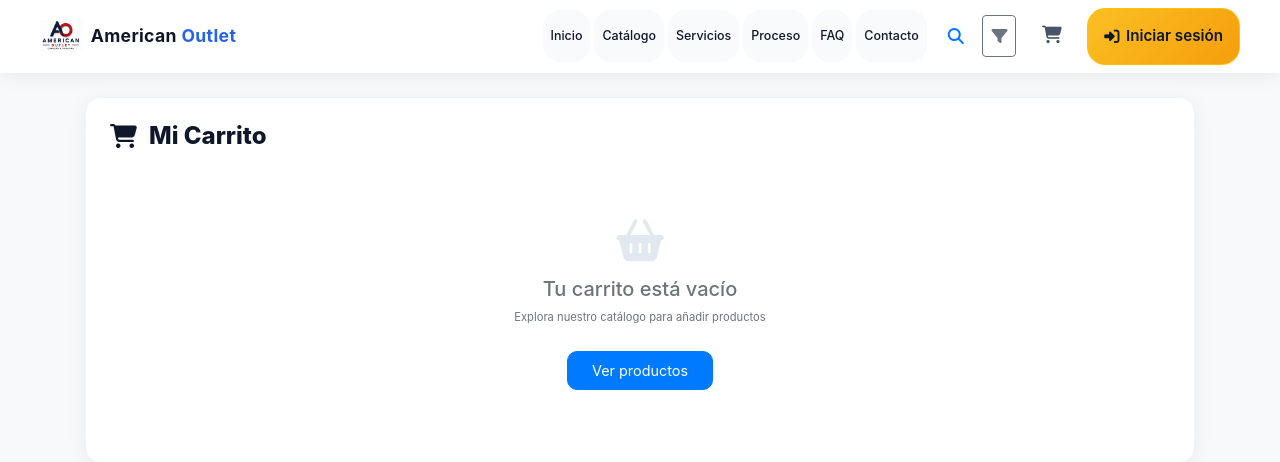
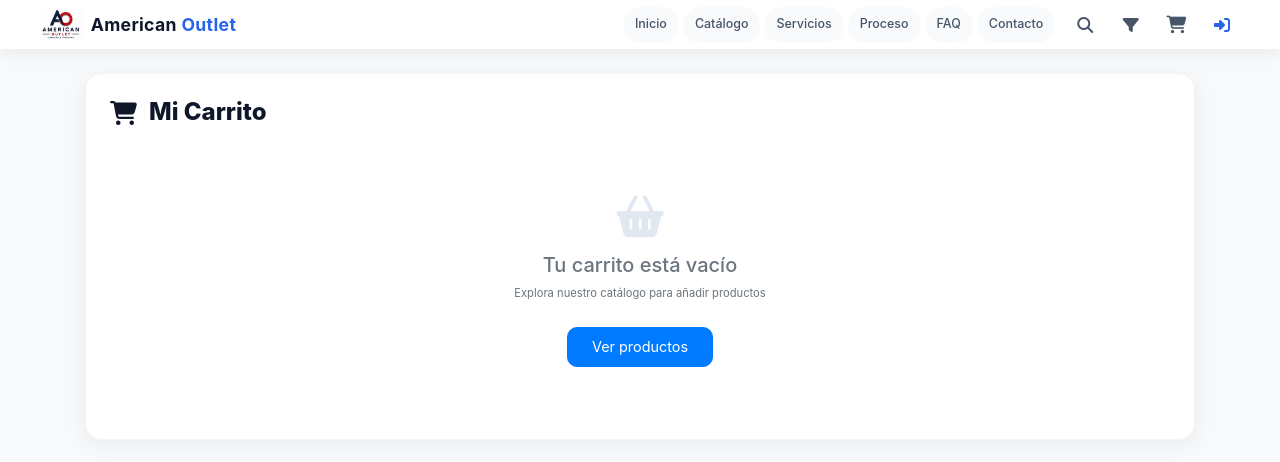
Before and after one commit to Guilder23/Sistema-Textil, a Django app: page /carrito/ in a window 1280 px wide. Shown: the top 462 px of the page. Run offline with Django 4.2, Linux system fonts and the light colour scheme; some libraries are stand-ins or nearby versions.

Commit message:
Mejorando la interfas de nabvar

```diff
--- a/static/css/componentes/navbar-inicio.css
+++ b/static/css/componentes/navbar-inicio.css
@@ -13,7 +13,7 @@
 
 .navbar-inicio {
     background: #ffffff;
-    padding: 0.5rem 0;
+    padding: 0.42rem 0;
     position: sticky;
     top: 0;
     z-index: 1050;
@@ -30,6 +30,43 @@
     padding: 0 2.5rem;
     max-width: 1400px;
     margin: 0 auto;
+}
+
+/* Botones de icono del navbar (cuadrados y consistentes) */
+.navbar-inicio .nav-icon-btn,
+.navbar-inicio .nav-link.position-relative.nav-icon-btn {
+    width: 36px;
+    height: 36px;
+    padding: 0 !important;
+    line-height: 1 !important;
+    display: inline-flex;
+    align-items: center;
+    justify-content: center;
+    border-radius: 8px;
+    background: #ffffff;
+    color: #475569;
+    text-decoration: none;
+    transition: background 0.18s ease, transform 0.18s ease;
+}
+
+.navbar-inicio .nav-icon-btn i {
+    font-size: 1rem;
+}
+
+.navbar-inicio .nav-icon-btn:hover,
+.navbar-inicio .nav-link.position-relative.nav-icon-btn:hover {
+    background: rgba(148, 163, 184, 0.18);
+    transform: translateY(-1px);
+}
+
+.navbar-inicio .nav-icon-btn:focus,
+.navbar-inicio .nav-link.position-relative.nav-icon-btn:focus {
+    outline: none;
+    box-shadow: 0 0 0 0.2rem rgba(37, 99, 235, 0.22);
+}
+
+.navbar-inicio .nav-login-btn i {
+    color: #2563eb;
 }
 
 /* Buscador del navbar (en flujo: empuja links/acciones) */
@@ -92,14 +129,6 @@
 /* Make navbar actions more compact on large screens */
 @media (min-width: 992px) {
     .navbar-inicio .d-flex.align-items-center.position-relative { gap: 0.6rem; }
-}
-
-/* Forzar que la modal y su backdrop queden por encima del navbar y del buscador inline */
-.modal {
-    z-index: 1080 !important;
-}
-.modal-backdrop {
-    z-index: 1075 !important;
 }
 
 .navbar-brand-inicio {
@@ -165,43 +194,24 @@
     list-style: none;
 }
 
-.navbar-links-inicio .nav-link {
+.navbar-inicio .navbar-links-inicio .nav-link {
     color: #475569;
     text-decoration: none;
     font-weight: 500;
     font-size: 0.78rem;
-    padding: 0.22rem 0.55rem;
-    transition: color 0.2s ease;
+    height: 36px;
+    display: inline-flex;
+    align-items: center;
+    padding: 0 0.75rem;
+    line-height: 1;
+    border-radius: 999px;
+    transition: color 0.2s ease, background 0.2s ease;
     white-space: nowrap;
 }
 
 .navbar-links-inicio .nav-link:hover {
     color: #2563eb;
-    background: transparent;
-}
-
-.btn-inicio-login {
-    display: inline-flex;
-    align-items: center;
-    gap: 0.4rem;
-    padding: 0.22rem 0.65rem;
-    background: #2563eb;
-    color: #ffffff;
-    text-decoration: none;
-    border-radius: 6px;
-    font-weight: 600;
-    font-size: 0.78rem;
-    transition: all 0.2s ease;
-    box-shadow: 0 1px 2px rgba(0, 0, 0, 0.05);
-    white-space: nowrap;
-}
-
-.btn-inicio-login:hover {
-    background: #1d4ed8;
-    transform: translateY(-1px);
-    box-shadow: 0 4px 6px -1px rgba(0, 0, 0, 0.1), 0 2px 4px -1px rgba(0, 0, 0, 0.06);
-    color: #ffffff;
-    text-decoration: none;
+    background: rgba(148, 163, 184, 0.18);
 }
 
 .navbar-toggler-inicio {
@@ -328,15 +338,8 @@
         color: #1d4ed8;
     }
 
-    .btn-inicio-login {
-        width: 100%;
-        justify-content: center;
+    .navbar-inicio .nav-login-btn {
         margin-top: auto;
-        padding: 1rem 1rem;
-        border-radius: 18px;
-        background: linear-gradient(135deg, #fbbf24 0%, #f59e0b 100%);
-        color: #0f172a;
-        font-size: 0.95rem;
     }
 
     .navbar-toggler-inicio {
@@ -350,7 +353,5 @@
         font-size: 1rem;
     }
 
-    .btn-inicio-login span {
-        display: inline;
-    }
+    /* login es solo icono */
 }
--- a/static/js/componentes/navbar-inicio.js
+++ b/static/js/componentes/navbar-inicio.js
@@ -68,46 +68,7 @@ document.addEventListener('DOMContentLoaded', function () {
         });
     });
 
-    const btnLogin = document.querySelector('.btn-inicio-login');
-    if (btnLogin) {
-        btnLogin.addEventListener('click', function (e) {
-            const ripple = document.createElement('span');
-            const rect = this.getBoundingClientRect();
-            const size = Math.max(rect.width, rect.height);
-            const x = e.clientX - rect.left - size / 2;
-            const y = e.clientY - rect.top - size / 2;
-
-            ripple.style.position = 'absolute';
-            ripple.style.width = ripple.style.height = size + 'px';
-            ripple.style.left = x + 'px';
-            ripple.style.top = y + 'px';
-            ripple.style.borderRadius = '50%';
-            ripple.style.background = 'rgba(255, 255, 255, 0.45)';
-            ripple.style.transform = 'scale(0)';
-            ripple.style.animation = 'ripple-anim 0.6s ease-out';
-            ripple.style.pointerEvents = 'none';
-
-            if (!document.querySelector('style[data-navbar-ripple]')) {
-                const style = document.createElement('style');
-                style.setAttribute('data-navbar-ripple', 'true');
-                style.textContent = `
-                    @keyframes ripple-anim {
-                        to {
-                            transform: scale(4);
-                            opacity: 0;
-                        }
-                    }
-                `;
-                document.head.appendChild(style);
-            }
-
-            this.style.position = 'relative';
-            this.style.overflow = 'hidden';
-            this.appendChild(ripple);
-
-            setTimeout(() => ripple.remove(), 600);
-        });
-    }
+    // (Sin ripple en login: ahora es un botón de icono)
 
     // Search toggle (show/hide inline search input)
     const navSearchBtn = document.getElementById('navSearchBtn');
@@ -150,6 +111,14 @@ document.addEventListener('DOMContentLoaded', function () {
         });
     }
 
+    // No cerrar el dropdown al interactuar con el formulario de filtros
+    const filtersDropdown = document.querySelector('.nav-filters-dropdown');
+    if (filtersDropdown) {
+        filtersDropdown.addEventListener('click', function (e) {
+            e.stopPropagation();
+        });
+    }
+
     window.addEventListener('scroll', function () {
         const navbar = document.querySelector('.navbar-inicio');
         if (navbar) {
--- a/templates/componentes/navbar-inicio.html
+++ b/templates/componentes/navbar-inicio.html
@@ -30,13 +30,13 @@
             <div class="d-flex align-items-center position-relative">
 
                 <!-- Search toggle -->
-                <button id="navSearchBtn" class="btn btn-link p-2 me-2" aria-label="Buscar" type="button">
+                <button id="navSearchBtn" class="btn nav-icon-btn" aria-label="Buscar" title="Buscar" type="button">
                     <i class="fas fa-search"></i>
                 </button>
 
                 <!-- Filters: dropdown (Bootstrap 4) -->
                 <div class="dropdown me-3">
-                    <button id="navFilterBtn" class="btn btn-outline-secondary p-2" type="button" data-toggle="dropdown" aria-haspopup="true" aria-expanded="false" aria-label="Filtros">
+                    <button id="navFilterBtn" class="btn nav-icon-btn" type="button" data-toggle="dropdown" aria-haspopup="true" aria-expanded="false" aria-label="Filtros" title="Filtros">
                         <i class="fas fa-filter"></i>
                     </button>
                     <div class="dropdown-menu dropdown-menu-right nav-filters-dropdown" aria-labelledby="navFilterBtn">
@@ -89,13 +89,13 @@
                     </div>
                 </div>
 
-                <a href="{% url 'core:ver_carrito' %}" class="nav-link position-relative me-2" title="Ver Carrito">
+                <a href="{% url 'core:ver_carrito' %}" class="nav-link position-relative nav-icon-btn me-2" title="Ver Carrito" aria-label="Carrito">
                     <i class="fas fa-shopping-cart" style="font-size: 1.1rem; color: #475569;"></i>
                     <span id="cart-counter" class="position-absolute badge bg-danger rounded-pill" style="top:-6px; right:-6px; font-size:0.65rem; display:none; width:18px; height:18px;">0</span>
                 </a>
 
-                <a href="{% url 'core:login' %}" class="btn-inicio-login btn btn-warning">
-                    <i class="fas fa-sign-in-alt me-1"></i> Iniciar sesión
+                <a href="{% url 'core:login' %}" class="btn nav-icon-btn nav-login-btn" aria-label="Iniciar sesión" title="Iniciar sesión">
+                    <i class="fas fa-sign-in-alt"></i>
                 </a>
             </div>
         </div>
```
